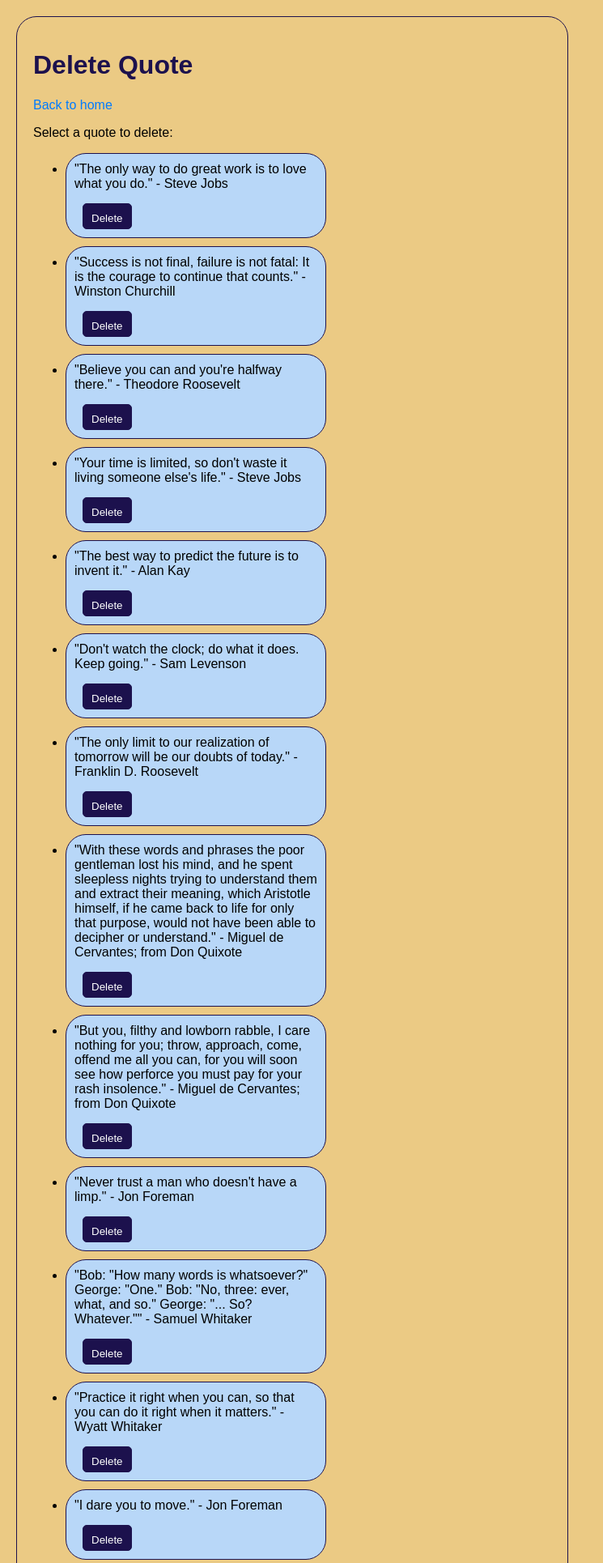
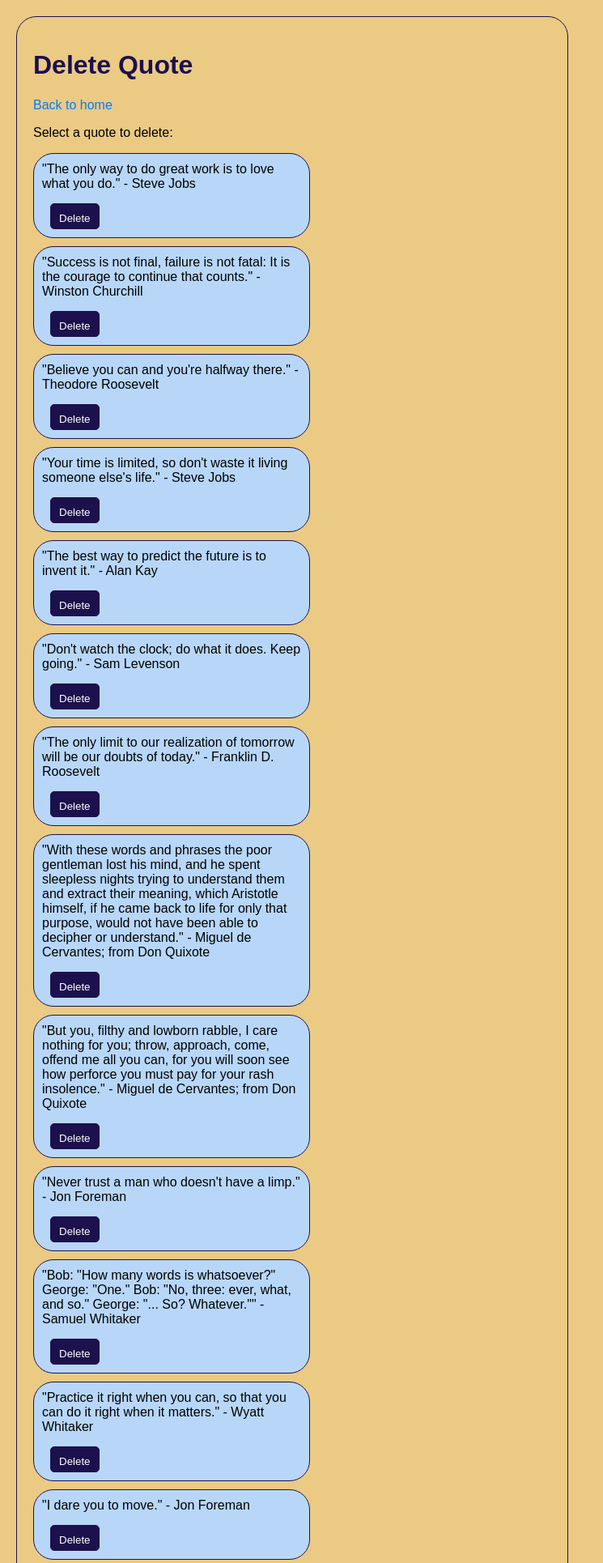
Before and after one commit to WyattW0W/QuoteBase, a Flask app: page /delete-quote-template in a window 1280 px wide. Shown: the top 1930 px of the page at 81% size, without its empty margins (0-745 px from the left). Run offline with Flask 3, Linux system fonts and the light colour scheme.

Commit message:
fixing CSS properties for the delete-quote page

```diff
--- a/templates/delete-quote.html
+++ b/templates/delete-quote.html
@@ -68,6 +68,10 @@
                 background-color: #b8d7f8;
                 width: 50%;
             }
+            ul {
+                list-style-type: none;
+                padding: 0;
+            }
         </style>
     </head>
     <body>
```
